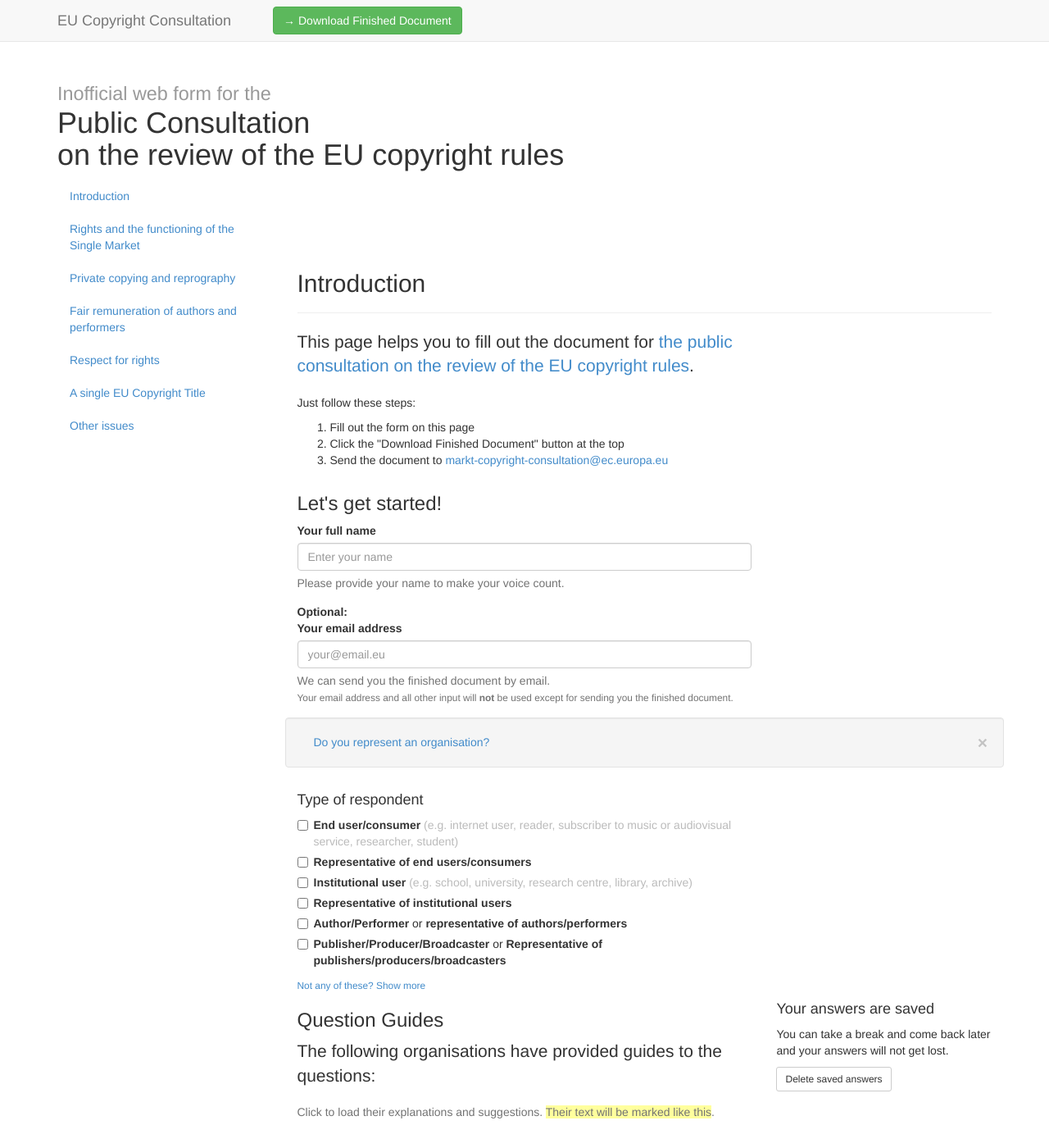
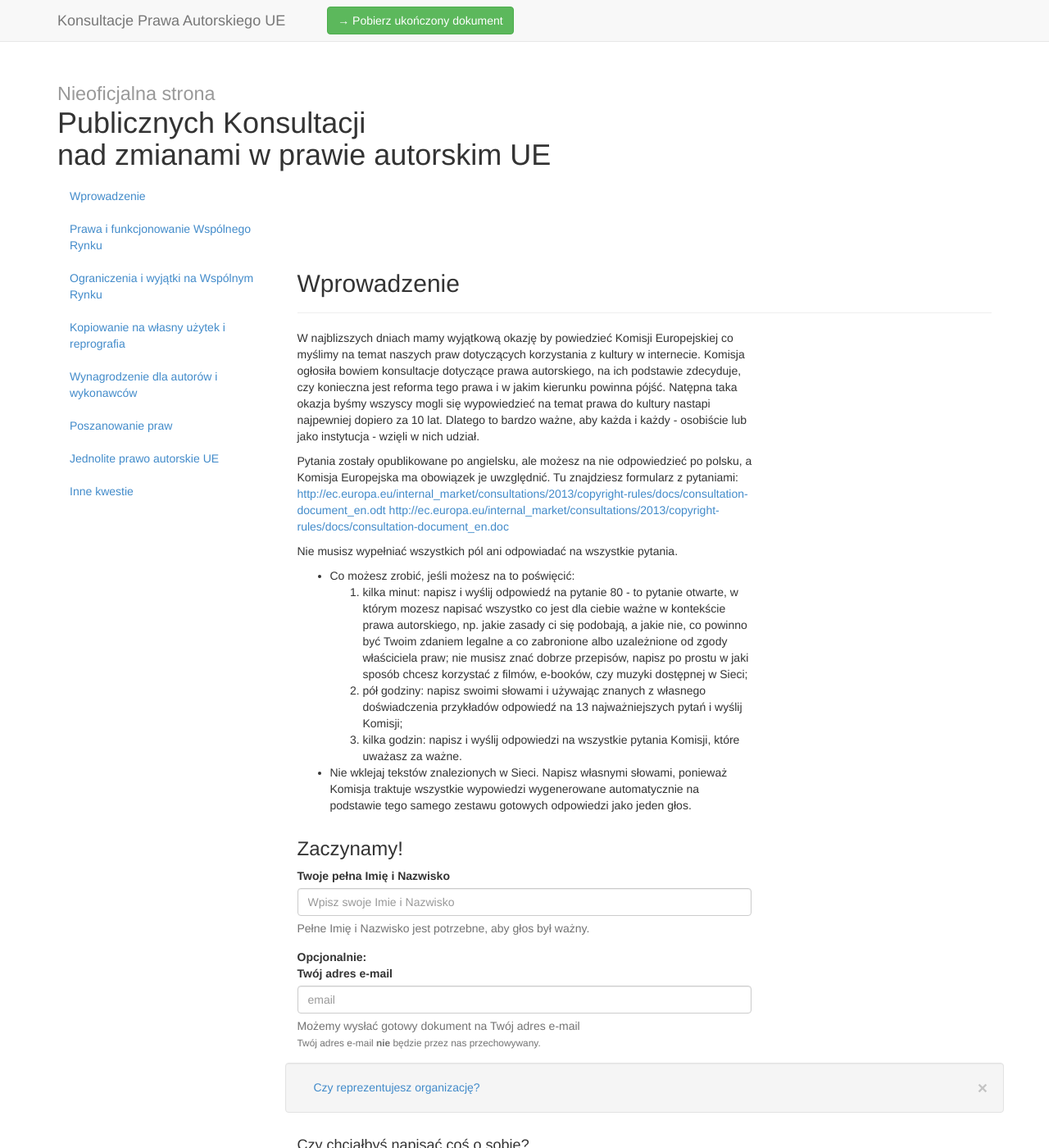
Before and after one commit to okfde/eucopyright, a Jekyll site: the page built from pl/index.html, in a window 1280 px wide and 1400 px high. Shown: the whole window at 82% size. Built offline with Jekyll 4.4.1, drawn with Linux system fonts in a browser that asks for light colours; comment, search, counter and statistics services are not loaded; some of the changed text lies outside the part shown.

Commit message:
Translation of html structure around questions. Not complete yet. Also I might be doing something wrong: the question forms don't get generated.

```diff
--- /dev/null
+++ b/_includes/pl/download_modal.html
@@ -0,0 +1,40 @@
+<!-- Modal -->
+<div class="modal fade" id="download-modal" tabindex="-1" role="dialog" aria-labelledby="myModalLabel" aria-hidden="true">
+  <div class="modal-dialog">
+    <div class="modal-content">
+      <div class="modal-header">
+        <button type="button" class="close" data-dismiss="modal" aria-hidden="true">&times;</button>
+        <h4 class="modal-title" id="myModalLabel">Almost done!</h4>
+      </div>
+      <div class="modal-body">
+        <p class="lead">
+          <strong>1. Kliknij przycisk „Pobierz" poniżej</strong><br/>
+          <strong>2. Prosimy o wysłanie pobranego dokumentu na adres e-mail</strong>
+        </p>
+
+        <div class="center-block text-center">
+          <div class="row">
+            <div class="col-xs-8 col-xs-offset-2">
+              <input type="text" class="form-control" value="markt-copyright-consultation@ec.europa.eu"/>
+            </div>
+          </div>
+        </div>
+
+        <hr/>
+
+        <p>
+          Zasady prywatności Komisji Europejskiej: <a href="http://ec.europa.eu/internal_market/consultations/2013/copyright-rules/docs/privacy-statement_en.pdf">Privacy statement of the European Commission</a>.
+        </p>
+
+        <p>Dziękujemy za pomoc w zmianie prawa autorskiego na lepsze!</p>
+
+      </div>
+      <div class="modal-footer">
+        <div class="pull-right" id="download-link-container">
+          <a id="download" href="" class="btn btn-lg btn-primary disabled">Download</a>
+        </div>
+        <div class="pull-left" id="download-preparing">Proszę czekaj aż przygotujemy Twój plik</div>
+      </div>
+    </div><!-- /.modal-content -->
+  </div><!-- /.modal-dialog -->
+</div><!-- /.modal -->
--- /dev/null
+++ b/_includes/pl/intro.html
@@ -0,0 +1,230 @@
+<section class="section">
+  <div class="page-header">
+    <h2 id="intro">Wprowadzenie</h2>
+  </div>
+
+  <div class="row">
+    <div class="col-lg-8 col-md-8">
+      <p>W najblizszych dniach mamy wyjątkową okazję by powiedzieć Komisji Europejskiej co myślimy na temat naszych praw dotyczących korzystania z kultury w internecie. Komisja ogłosiła bowiem konsultacje dotyczące prawa autorskiego, na ich podstawie zdecyduje, czy konieczna jest reforma tego prawa i w jakim kierunku powinna pójść. Natępna taka okazja byśmy wszyscy mogli się wypowiedzieć na temat prawa do kultury nastapi najpewniej dopiero za 10 lat. Dlatego to bardzo ważne, aby każda i każdy - osobiście lub jako instytucja - wzięli w nich udział.</p>
+      <p>
+
+	Pytania zostały opublikowane po angielsku, ale możesz na nie odpowiedzieć po polsku, a Komisja Europejska ma obowiązek je uwzględnić.   Tu znajdziesz formularz z pytaniami: <a href="http://ec.europa.eu/internal_market/consultations/2013/copyright-rules/docs/consultation-document_en.odt">http://ec.europa.eu/internal_market/consultations/2013/copyright-rules/docs/consultation-document_en.odt</a> <a href="http://ec.europa.eu/internal_market/consultations/2013/copyright-rules/docs/consultation-document_en.doc">http://ec.europa.eu/internal_market/consultations/2013/copyright-rules/docs/consultation-document_en.doc</a>
+      </p>
+
+      <p>
+	Nie musisz wypełniać wszystkich pól ani odpowiadać na wszystkie
+	pytania. <!--My wybraliśmy 13 najważniejszych pytań i umieściliśmy przy
+	nich omówienia na język polski wraz z ich krótkim omówieniem.-->
+      </p>
+      <ul>
+	<li>Co możesz zrobić, jeśli możesz na to poświęcić:
+	  <ol>
+            <li>kilka minut: napisz i wyślij odpowiedź na pytanie 80 - to
+              pytanie otwarte, w którym mozesz napisać wszystko co jest dla
+              ciebie ważne w kontekście prawa autorskiego, np.  jakie zasady
+              ci się podobają, a jakie nie, co powinno być Twoim zdaniem
+              legalne a co zabronione albo uzależnione od zgody właściciela
+              praw; nie musisz znać dobrze przepisów, napisz po prostu w
+              jaki sposób chcesz korzystać z filmów, e-booków, czy muzyki
+              dostępnej w Sieci;</li>
+            <li>pół godziny: napisz swoimi słowami i używając znanych z
+              własnego doświadczenia przykładów odpowiedź na 13
+              najważniejszych pytań i wyślij Komisji;</li>
+            <li>kilka godzin: napisz i wyślij odpowiedzi na wszystkie
+              pytania Komisji, które uważasz za ważne.</li>
+	  </ol>
+	</li>
+	<li>
+	  Nie wklejaj tekstów znalezionych w Sieci. Napisz własnymi
+	  słowami, ponieważ Komisja traktuje wszystkie wypowiedzi
+	  wygenerowane automatycznie na podstawie tego samego zestawu
+	  gotowych odpowiedzi jako jeden głos.
+	</li>
+      </ul>
+    </div>
+  </div>
+
+  <div class="row">
+    <div class="col-lg-8 col-md-8">
+      <h3>Zaczynamy!</h3>
+      <div class="form-group">
+        <label for="name">Twoje pełna Imię i Nazwisko</label>
+        <input type="text" class="form-control save" name="name"
+	       id="name" placeholder="Wpisz swoje Imie i Nazwisko">
+        <p class="help-block">
+	  Pełne Imię i Nazwisko jest potrzebne, aby głos był ważny.
+        </p>
+      </div>
+      <div class="form-group">
+        <label for="email"><span class="hidden-xs hidden-sm">Opcjonalnie: </span>Twój adres e-mail</label>
+        <input type="email" class="form-control save" name="email" placeholder="email">
+        <p class="help-block">
+          <strong class="visible-xs visible-sm">Ukończony dokument zostanie wysłany na Twój adres e-mail.</strong>
+          <span class="hidden-xs hidden-sm">Możemy wysłać gotowy dokument na Twój adres e-mail</span>
+          <small>Twój adres e-mail <strong>nie</strong> będzie przez nas przechowywany.</small>
+        </p>
+      </div>
+
+    </div>
+    <div class="col-lg-4 col-md-4">
+
+    </div>
+  </div>
+
+  <div class="row well">
+    <button type="button" class="close" data-dismiss="alert" aria-hidden="true">&times;</button>
+    <div class="col-lg-8 col-md-8">
+      <a href="#for-organisations" class="toggle">Czy reprezentujesz organizację?</a>
+      <div id="for-organisations" class="div-toggle">
+        <h3>
+          Dla organizacji:
+        </h3>
+        <p>
+          In the interests of transparency, organisations (including, for example, NGOs, trade associations and commercial enterprises) are invited to provide the public with relevant information about themselves by registering in the <a href="http://ec.europa.eu/transparencyregister/info/homePage.do">Interest Representative Register and subscribing to its Code of Conduct</a>.
+        </p>
+        <div class="form-group">
+          <p>
+            If you are a registered organisation, please indicate your Register ID number below. Your contribution will then be considered as representing the views of your organisation.
+          </p>
+          <label for="register-id">EU Lobby Register ID</label>
+          <input type="text" class="form-control save" name="registerid" id="register-id" placeholder="Register ID">
+          <p>
+            If your organisation is not registered, you have the opportunity to <a href="http://ec.europa.eu/transparencyregister/info/homePage.do">register now</a>.
+            Responses from organisations not registered will be published separately.
+          </p>
+        </div>
+      </div>
+    </div>
+  </div>
+
+  <div class="row">
+    <div class="col-lg-8 col-md-8">
+      <h4>Czy chciałbyś napisać coś o sobie?</h4>
+      <div class="checkbox">
+        <label>
+          <input type="checkbox" class="save" name="typeofrespondent" id="typeofrespondent-enduser" value="enduser">
+          <strong>Użytkownik/konsument</strong>
+          <span class="help">
+	    (np. użytkownik internetu, czytelnik, użytkownik usług streamujących muzykę lub wideo, badacz, student)
+          </span>
+        </label>
+      </div>
+      <div class="checkbox">
+        <label>
+          <input type="checkbox" class="save" name="typeofrespondent" id="typeofrespondent-representEnduser" value="representEnduser">
+          <strong>Przedstawiciel użytkowników/konsumentów</strong>
+        </label>
+      </div>
+      <div class="checkbox">
+        <label>
+          <input type="checkbox" class="save" name="typeofrespondent" id="typeofrespondent-institution" value="institution">
+          <strong>Członek instytucji</strong>
+          <span class="help">
+	    (np. szkoły, uniwersytetu, centrum badawczego, biblioteki, archiwum)
+          </span>
+        </label>
+      </div>
+      <div class="checkbox">
+        <label>
+          <input type="checkbox" class="save" name="typeofrespondent" id="typeofrespondent-representInstitution" value="representInstitution">
+          <strong>Przedstawiciel instytucji</strong>
+        </label>
+      </div>
+      <div class="checkbox">
+        <label>
+          <input type="checkbox" class="save" name="typeofrespondent" id="typeofrespondent-author" value="author">
+          <strong>Autor/twórca/artysta</strong> lub <strong>Przedstawiciel autorów/twórców/artystów</strong>
+        </label>
+      </div>
+      <div class="checkbox">
+        <label>
+          <input type="checkbox" class="save" name="typeofrespondent" id="typeofrespondent-publisher" value="publisher">
+          <strong>Wydawca/producent/nadawca</strong> lub <strong>Przedstawiciel wydawcy/producenta/nadawcy</strong>
+        </label>
+      </div>
+      <a href="#more-typeofrespondent" class="toggle">Nikt z powyższych? Pokaż więcej</a>
+      <div id="more-typeofrespondent" class="div-toggle">
+        <div class="checkbox">
+          <label>
+            <input type="checkbox" class="save" name="typeofrespondent" id="typeofrespondent-intermediary" value="intermediary">
+            <strong>Zwischenhändler/Verteiler/Anderer Diensteanbieter</strong>
+            <span class="help">
+              (z.B. Online Musik oder audiovisuelle Dienste, Spieleplattform, soziale Medien, Suchmaschine, ICT-Industrie)
+            </span>
+          </label>
+        </div>
+        <div class="checkbox">
+          <label>
+            <input type="checkbox" class="save" name="typeofrespondent" id="typeofrespondent-representIntermediary" value="representIntermediary">
+            <strong>Vertreter von Zwischenhändlern/Verteilern/Anderen Diensteanbietern</strong>
+          </label>
+        </div>
+        <div class="checkbox">
+          <label>
+            <input type="checkbox" class="save" name="typeofrespondent" id="typeofrespondent-collective" value="collective">
+            <strong>Collective Management Organisation</strong>
+          </label>
+        </div>
+
+        <div class="checkbox">
+          <label>
+            <input type="checkbox" class="save" name="typeofrespondent" id="typeofrespondent-publicauthority" value="publicauthority">
+            <strong>Öffentliche Anstalt</strong>
+          </label>
+        </div>
+
+        <div class="checkbox">
+          <label>
+            <input type="checkbox" class="save" name="typeofrespondent" id="typeofrespondent-memberstate" value="memberstate">
+            <strong>Mitgliedsstaat</strong>
+          </label>
+        </div>
+
+        <div class="checkbox">
+          <label>
+            <input type="checkbox" class="save" name="typeofrespondent" id="typeofrespondent-other" value="other">
+            <strong>Andere</strong>
+          </label>
+          <div class="radio-text">
+            <label for="otherrespondent">Bitte erklären</label>
+            <textarea class="form-control save" name="typeofrespondentother" id="typeofrespondent-other-text"></textarea>
+          </div>
+        </div>
+      </div>
+    </div>
+  </div>
+
+  <div class="row needs-js hide">
+    <div class="col-lg-8 col-md-8">
+      <h3>Anfragehinweise</h3>
+      <p class="lead">Niniejsze organizacje dostarczyły przewodnika do pytań:</p>
+      <div class="list-group" id="question-guides">
+      {% for answer in site.data.answers %}
+        {% if page.language == answer.language %}
+          <a href="?guide={{ answer.slug }}" class="list-group-item load-question-guide load-question-guide-{{ answer.slug }}">
+            <h4 class="list-group-item-heading">
+              {{ answer.name }}
+            </h4>
+            {% if answer.description %}
+            <p class="list-group-item-text">
+              {{ answer.description }}
+            </p>
+            {% endif %}
+          </a>
+        {% endif %}
+      {% endfor %}
+      </div>
+      <p class="help-block">Kliknij, aby zobaczyć wskazówki <span class="guide">Ich tekst będzie wyglądał tak</span>.</p>
+    </div>
+    <div class="col-lg-4 col-md-4" id="localstorage-hint">
+      <h4>Twoje odpowiedzi będą zapisane</h4>
+      <p>
+	Możesz zrobić przerwę i wrócić później, a Twoje odpowiedzi nie znikną.
+      </p>
+      <button class="delete-localstorage btn btn-default btn-sm">
+	Usuń zapisane odpowiedzi
+      </button>
+    </div>
+  </div>
+
+</section>
--- a/index.html
+++ b/index.html
@@ -21,6 +21,10 @@ language: en
     <a href="{{ site.baseurl }}/de/" class="btn btn-default btn-lg">
       <span class="flag flag-de"></span>
       Antworte auf Deutsch
+    </a>
+    <a href="{{ site.baseurl }}/pl/" class="btn btn-default btn-lg">
+      <span class="flag flag-pl"></span>
+      Odpowiedz po polsku
     </a>
     <p class="lead">
       We have only <span id="days">some</span> days left to act!
--- a/pl/index.html
+++ b/pl/index.html
@@ -1,17 +1,17 @@
 ---
 layout: default
-title: Public Consultation on the review of the EU copyright rules
-headline: EU Copyright Consultation
-downloadaction: Download Finished Document
+title: Publiczne Konsultacje zmian w prawie autorskim UE
+headline: Konsultacje Prawa Autorskiego UE
+downloadaction: Pobierz ukończony dokument
 language: pl
 ---
 
 <div class="row header-row">
   <div class="col-lg-8">
     <h1>
-      <small>Inofficial web form for the</small><br/>
-        Public Consultation<br/>
-        on the review of the EU copyright rules
+      <small>Nieoficjalna strona </small><br/>
+        Publicznych Konsultacji<br/>
+        nad zmianami w prawie autorskim UE
     </h1>
   </div>
   <div class="col-lg-4">
@@ -23,36 +23,41 @@ language: pl
     <div class="side-navbar">
       <ul class="nav">
         <li>
-          <a href="#intro">Introduction</a>
+          <a href="#intro">Wprowadzenie</a>
         </li>
         <li>
           <a href="#rights-single-market">
-            Rights and the functioning of the Single Market
+	    Prawa i funkcjonowanie Wspólnego Rynku
+          </a>
+        </li>
+        <li>
+          <a href="#limitations-single-markett">
+	    Ograniczenia i wyjątki na Wspólnym Rynku
           </a>
         </li>
         <li>
           <a href="#private-copying-and-reprography">
-            Private copying and reprography
+	    Kopiowanie na własny użytek i reprografia
           </a>
         </li>
         <li>
           <a href="#fair-remunerations-of-authors-and-performers">
-            Fair remuneration of authors and performers
+	    Wynagrodzenie dla autorów i wykonawców
           </a>
         </li>
         <li>
           <a href="#respect-for-rights">
-            Respect for rights
+	    Poszanowanie praw
           </a>
         </li>
         <li>
           <a href="#a-single-eu-cooyright-title">
-            A single EU Copyright Title
+	    Jednolite prawo autorskie UE
           </a>
         </li>
         <li>
           <a href="#other-issues">
-            Other issues
+	    Inne kwestie
           </a>
         </li>
       </ul>
@@ -62,181 +67,87 @@ language: pl
 
   <form id="consultation-form" method="post" action="{{ site.document_service }}?redirect=http%3a//{{ site.domain }}/{{ page.language }}/thanks.html">
     <input type="hidden" name="language" value="{{ page.language }}"/>
-
-  {% include en/intro.html %}
+  {% include pl/intro.html %}
 
   <section class="question-section">
     <div class="page-header">
       <h2 id="rights-single-market">
-        Rights and the functioning of the Single Market
+	Prawa i funkcjonowanie Wspólnego Rynku
         <br/>
         <small>
           Why is it not possible to access many online content services from anywhere in Europe?
         </small>
       </h2>
     </div>
-    <h3>The territorial scope of the rights involved in digital transmissions and the segmentation of the market through licensing agreements</h3>
 
-    {% for question_num in (1..7) %}
-      {% include question_loop.html %}
-    {% endfor %}
-
-    <h3>
-      Is there a need for more clarity as regards the scope of what needs to be authorised (or not) in digital transmissions?
-    </h3>
-    <h4>
-      The definition of the rights involved in digital transmissions
-    </h4>
-
-    {% for question_num in (8..9) %}
-      {% include question_loop.html %}
-    {% endfor %}
-
-    <h4>Two rights involved in a single act of exploitation</h4>
-    {% for question_num in (10..10) %}
-      {% include question_loop.html %}
-    {% endfor %}
-
-    <h4>Linking and browsing</h4>
-    {% for question_num in (11..12) %}
-      {% include question_loop.html %}
-    {% endfor %}
-
-    <h4>Download to own digital content</h4>
-
-    {% for question_num in (13..14) %}
-      {% include question_loop.html %}
-    {% endfor %}
-
-    <h3>Registration of work and other subject matter – is it a good idea?</h3>
-    {% for question_num in (15..18) %}
-      {% include question_loop.html %}
-    {% endfor %}
-
-    <h3>How to improve the use and interoperability of identifiers</h3>
-    {% for question_num in (19..19) %}
-      {% include question_loop.html %}
-    {% endfor %}
-
-    <h3>Term of protection – is it appropriate?</h3>
-    {% for question_num in (20..20) %}
-      {% include question_loop.html %}
-    {% endfor %}
+    {% include en/section_2a.html %}
+    {% include en/section_2b.html %}
+    {% include en/section_2c.html %}
+    {% include en/section_2d.html %}
+    {% include en/section_2e.html %}
 
   </section>
 
   <section class="question-section">
     <div class="page-header">
       <h2 id="limitations-single-market">
-        Limitations and exceptions in the Single Market
+	Ograniczenia i wyjątki na Wspólnym Rynku
       </h2>
     </div>
 
-    {% for question_num in (21..27) %}
-      {% include question_loop.html %}
-    {% endfor %}
+    {% include en/section_3a.html %}
+    {% include en/section_3b.html %}
+    {% include en/section_3c.html %}
+    {% include en/section_3d.html %}
+    {% include en/section_3e.html %}
+    {% include en/section_3f.html %}
 
-    <h3>Acces to content in libraries and archives</h3>
-    {% for question_num in (28..31) %}
-      {% include question_loop.html %}
-    {% endfor %}
-
-    <h4>Off-premises access to library collections</h4>
-    {% for question_num in (32..35) %}
-      {% include question_loop.html %}
-    {% endfor %}
-
-    <h4>E-Lending</h4>
-    {% for question_num in (36..39) %}
-      {% include question_loop.html %}
-    {% endfor %}
-
-    <h4>Mass digitisation</h4>
-    {% for question_num in (40..41) %}
-      {% include question_loop.html %}
-    {% endfor %}
-
-    <h3>Teaching</h3>
-    {% for question_num in (42..46) %}
-      {% include question_loop.html %}
-    {% endfor %}
-
-    <h3>Research</h3>
-    {% for question_num in (47..49) %}
-      {% include question_loop.html %}
-    {% endfor %}
-
-    <h3>Disabilities</h3>
-    {% for question_num in (50..52) %}
-      {% include question_loop.html %}
-    {% endfor %}
-
-    <h3>Text and data mining</h3>
-    {% for question_num in (53..57) %}
-      {% include question_loop.html %}
-    {% endfor %}
-
-    <h3>User-generated content</h3>
-    {% for question_num in (58..63) %}
-      {% include question_loop.html %}
-    {% endfor %}
   </section>
 
 
   <section class="question-section">
     <div class="page-header">
       <h2 id="private-copying-and-reprography">
-        Private copying and reprography
+	Kopiowanie na własny użytek i reprografia
       </h2>
     </div>
-    {% for question_num in (64..71) %}
-      {% include question_loop.html %}
-    {% endfor %}
-
+    {% include en/section_4.html %}
   </section>
 
   <section class="question-section">
     <div class="page-header">
       <h2 id="fair-remunerations-of-authors-and-performers">
-        Fair remuneration of authors and performers
+	Wynagrodzenie autorów i wykonawców
       </h2>
     </div>
-    {% for question_num in (72..74) %}
-      {% include question_loop.html %}
-    {% endfor %}
+    {% include en/section_5.html %}
   </section>
 
   <section class="question-section">
     <div class="page-header">
       <h2 id="respect-for-rights">
-        Respect for rights
+	Poszanowanie praw
       </h2>
     </div>
-    {% for question_num in (75..77) %}
-      {% include question_loop.html %}
-    {% endfor %}
+    {% include en/section_6.html %}
   </section>
 
   <section class="question-section">
     <div class="page-header">
       <h2 id="a-single-eu-cooyright-title">
-        A single EU Copyright Title
+	Jednolite prawo autorskie UE
       </h2>
     </div>
-    {% for question_num in (78..79) %}
-      {% include question_loop.html %}
-    {% endfor %}
+    {% include en/section_7.html %}
   </section>
 
   <section class="question-section">
     <div class="page-header">
       <h2 id="other-issues">
-        Other issues
+	Inne kwestie
       </h2>
     </div>
-    {% for question_num in (80..80) %}
-      {% include question_loop.html %}
-    {% endfor %}
+    {% include en/section_8.html %}
   </section>
   <button type="submit" class="submit-form btn btn-success">
     &rarr; {{ page.downloadaction }}
@@ -247,4 +158,4 @@ language: pl
   </div>
 </div> <!-- /.row -->
 
-{% include en/download_modal.html %}
+{% include pl/download_modal.html %}
--- a/pl/thanks.html
+++ b/pl/thanks.html
@@ -9,9 +9,10 @@ language: pl
     <span class="pull-right">
       <img src="{{ site.baseurl}}/img/c4c.png" alt="Coyright for Creativity">
     </span>
-    <h1>Thanks for participating!</h1>
+    <h1>Dziękujemy za uczestnictwo@</h1>
     <p>
-      Don't forget to send the document you received to:<br/>
+      Nie zapomnij wysłać dokumentu, który otrzymasz do:
+      <br/>
       <strong>
         <a href="mailto:markt-copyright-consultation@ec.europa.eu">markt-copyright-consultation@ec.europa.eu</a>
       </strong>
```
Also changed, not shown: _data/questions.yml (+93 -31 lines).
